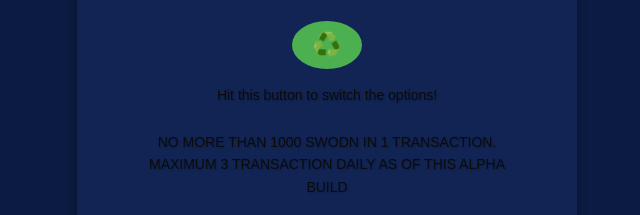
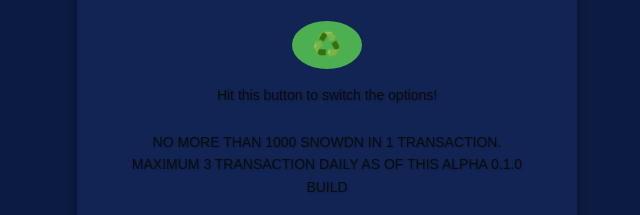
Before and after one commit to Zarbelt/Swap, a plain HTML site: page index.html in a window 1280 px wide. Shown: the part 984-1199 px from the top of the page, 313-953 px from the left. Drawn offline with Linux system fonts and the light colour scheme.

Commit message:
Update index.html

```diff
--- a/index.html
+++ b/index.html
@@ -31,7 +31,7 @@
         <button id="toggle-btn">♻️</button>
         <p class="toggle-comment">Hit this button to switch the options!</p>
 
-        <p class="toggle-comment">NO MORE THAN 1000 SWODN IN 1 TRANSACTION. MAXIMUM 3 TRANSACTION DAILY AS OF THIS ALPHA BUILD</p>
+        <p class="toggle-comment">NO MORE THAN 1000 SNOWDN IN 1 TRANSACTION. MAXIMUM 3 TRANSACTION DAILY AS OF THIS ALPHA 0.1.0 BUILD</p>
       </div>
 
       <!-- Input Fields -->
```
